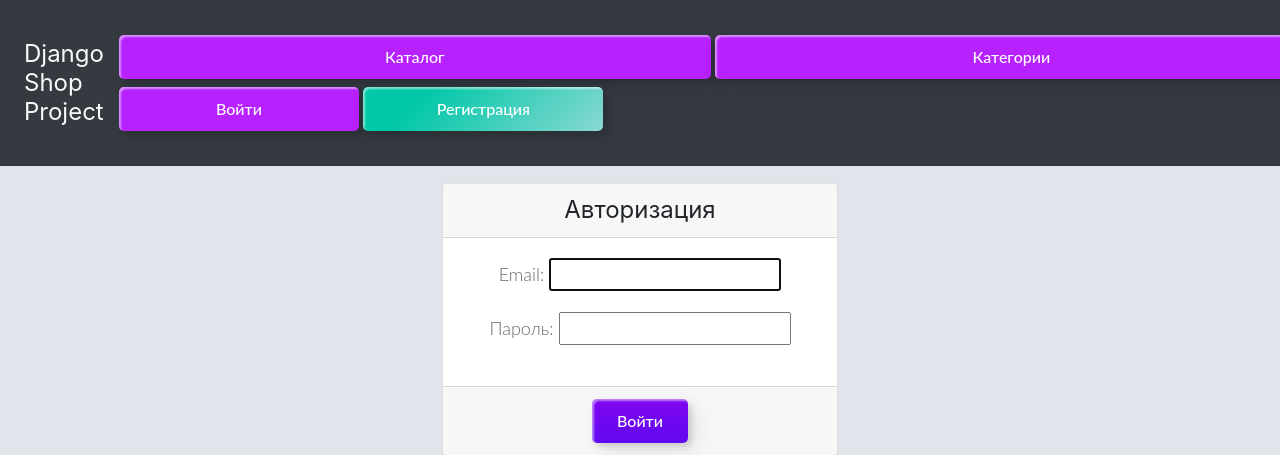
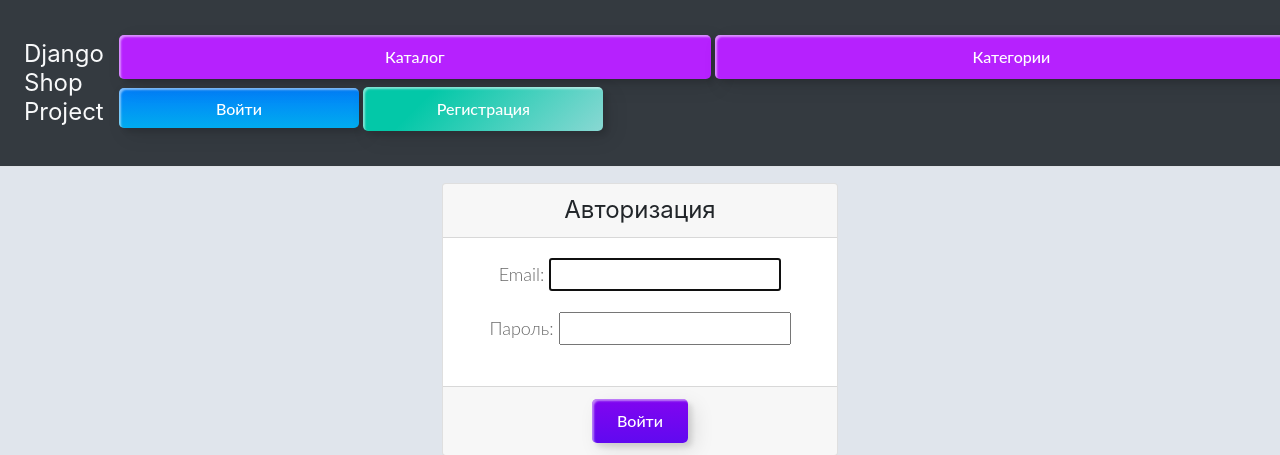
Before and after one commit to BalashovDmitriy/Django_shop_project, a Django app: page /users/?next=/blog/delete/1/ in a window 1280 px wide; the page is wider, and only the part inside the window is pictured. Shown: the top 455 px of that part. Run offline with Django 4.2, Linux system fonts and the light colour scheme; some libraries are stand-ins or nearby versions.

Commit message:
homework 23.2 bugfix

```diff
--- a/catalog/templates/catalog/includes/header.html
+++ b/catalog/templates/catalog/includes/header.html
@@ -12,7 +12,7 @@
                href="{% url 'logout' %}"><span>Выйти</span></a>
             <a class="custom-btn btn-1 text-center mt-2" style="width: 15rem" href="{% url 'profile' %}">Профиль</a>
         {% else %}
-            <a class="custom-btn btn-15 text-center mt-2" style="width: 15rem"
+            <a class="custom-btn btn-3 text-center mt-2" style="width: 15rem"
                href="{% url 'login' %}"><span>Войти</span></a>
             <a class="custom-btn btn-13 text-center mt-2" style="width: 15rem" href="{% url 'register' %}"><span>Регистрация</span></a>
         {% endif %}
```
